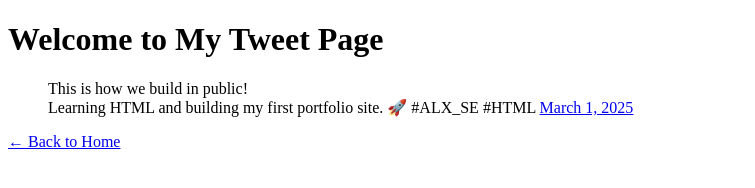
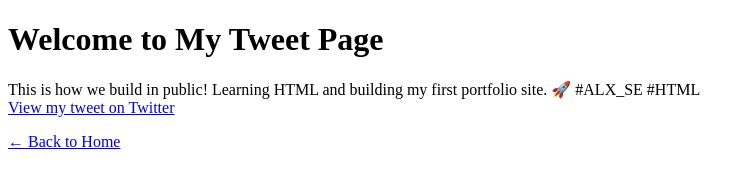
Before and after one commit to Ishmael9602/My_First_Portfolio, a plain HTML site: page html_basic/tweets.html in a window 1280 px wide. Shown: the whole page, without its empty margins (0-755 px from the left). Drawn offline with Linux system fonts and the light colour scheme.

```diff
--- a/html_basic/tweets.html
+++ b/html_basic/tweets.html
@@ -7,15 +7,16 @@
 </head>
 <h1>Welcome to My Tweet Page</h1>
 
-  <!-- Embed tweet -->
-  <blockquote class="twitter-tweet">
-    <p lang="en" dir="ltr">This is how we build in public!<br>Learning HTML and building my first portfolio site. 🚀 #ALX_SE #HTML
-    <a href="https://x.com/PhikaneM/status/1929234022787383527">March 1, 2025</a></p>
-  </blockquote>
-  <script async src="https://x.com/PhikaneM/status/1929234022787383527" charset="utf-8"></script>
+    <p>
+      This is how we build in public! Learning HTML and building my first portfolio site. 🚀 #ALX_SE #HTML <br />
+      <a href="https://x.com/PhikaneM/status/1929234022787383527" target="_blank">
+        View my tweet on Twitter
+      </a>
+    </p>
 
-  <!-- Link back to homepage -->
-  <p><a href="index.html">← Back to Home</a></p>
+    <p>
+      <a href="index.html">← Back to Home</a>
+    </p>
 <body>
 
 </body>
```
